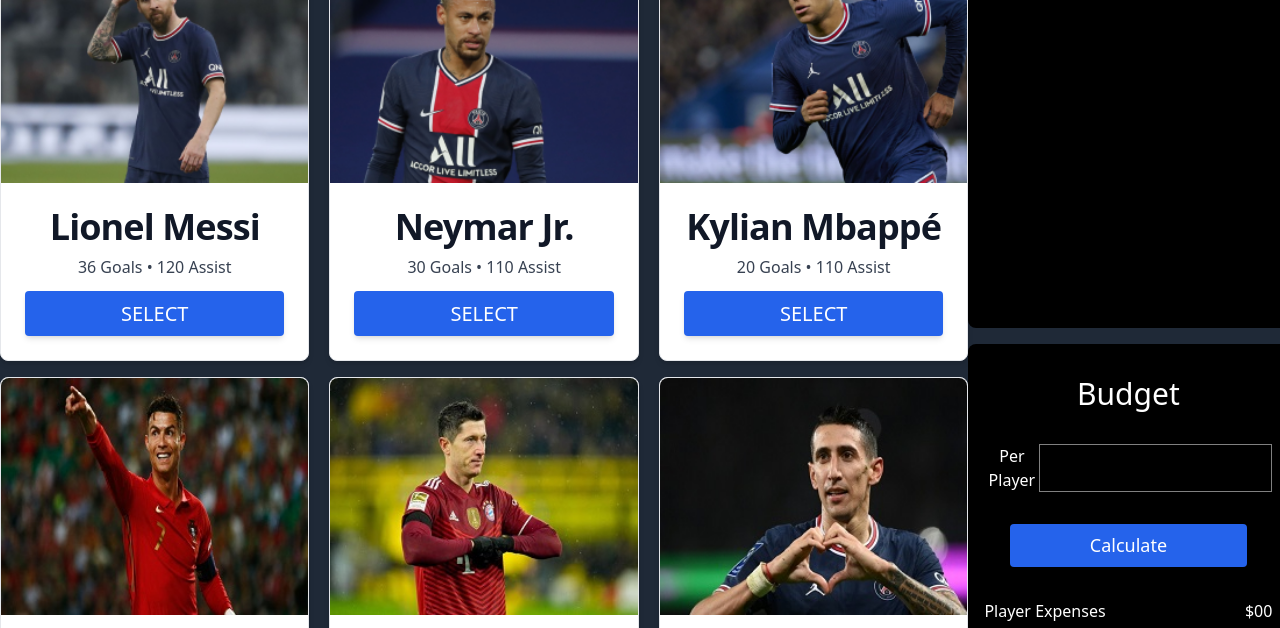
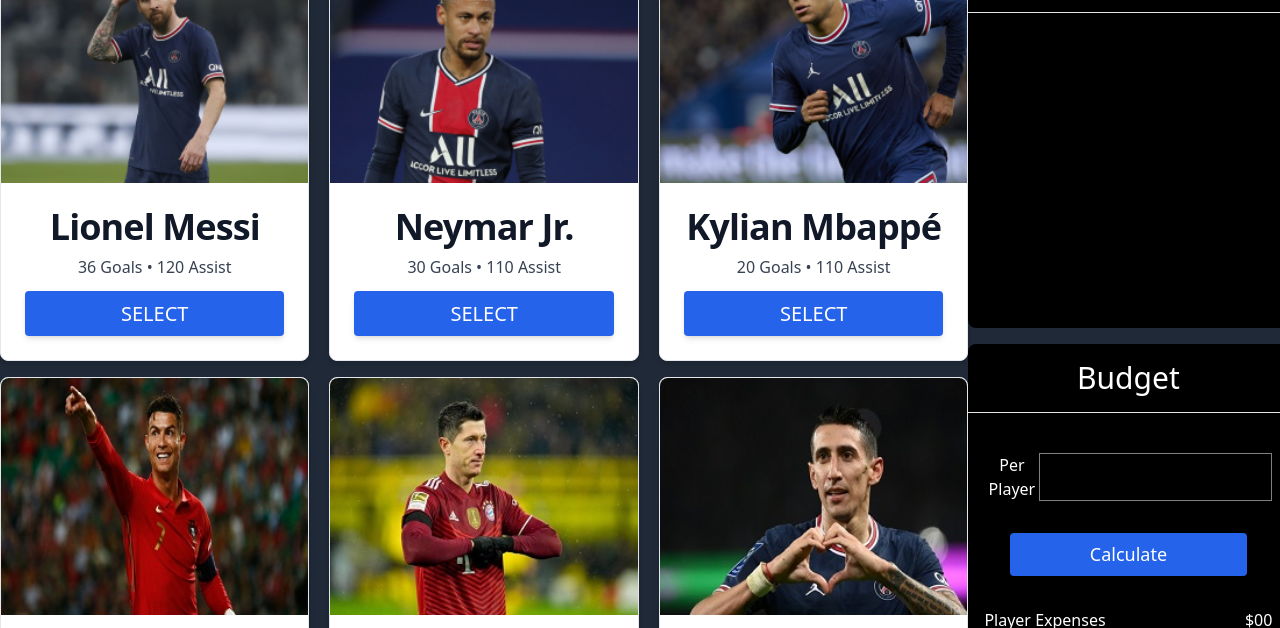
Before and after one commit to mostafizur610/select-best-five, a plain HTML site: page index.html in a window 1280 px wide. Shown: the part 594-1222 px from the top of the page. Drawn offline with nearby package versions, Linux system fonts and the light colour scheme.

Commit message:
added hr

```diff
--- a/index.html
+++ b/index.html
@@ -22,7 +22,6 @@
         }
     </script>
 </head>
-
 
 <!-- body Section -->
 
@@ -209,13 +208,15 @@
             <!-- Selected top Five -->
             <section class="bg-black w-80 h-96 rounded-lg">
                 <h4 class="text-3xl text-white text-center py-4">Selected -V</h4>
+                <hr class="pb-2">
+
             </section>
-
 
             <!-- Budget calculation field -->
             <section class="bg-black w-80 h-auto rounded-lg mt-4">
+                <h4 class="text-3xl text-white text-center py-4">Budget</h4>
+                <hr class="pb-2">
                 <div class="p-4 text-center">
-                    <h4 class="text-3xl text-white text-center py-4">Budget</h4>
                     <div class="text-white flex justify-between my-4">
                         <p>Per Player</p>
                         <input class="text-white bg-black py-1 custom" type="text">
@@ -249,8 +250,11 @@
                 </div>
             </section>
         </div>
-        <!-- calculation part start  -->
+
+        <!-- calculation part end  -->
     </main>
+
+    <!-- footer section  -->
     <footer class="">
         <hr class="color-orange-400 w-full py-2">
         <p class="text-white text-center py-5 mb-3">Copyright @ 2022 All Rights Reserved.</p>
```
